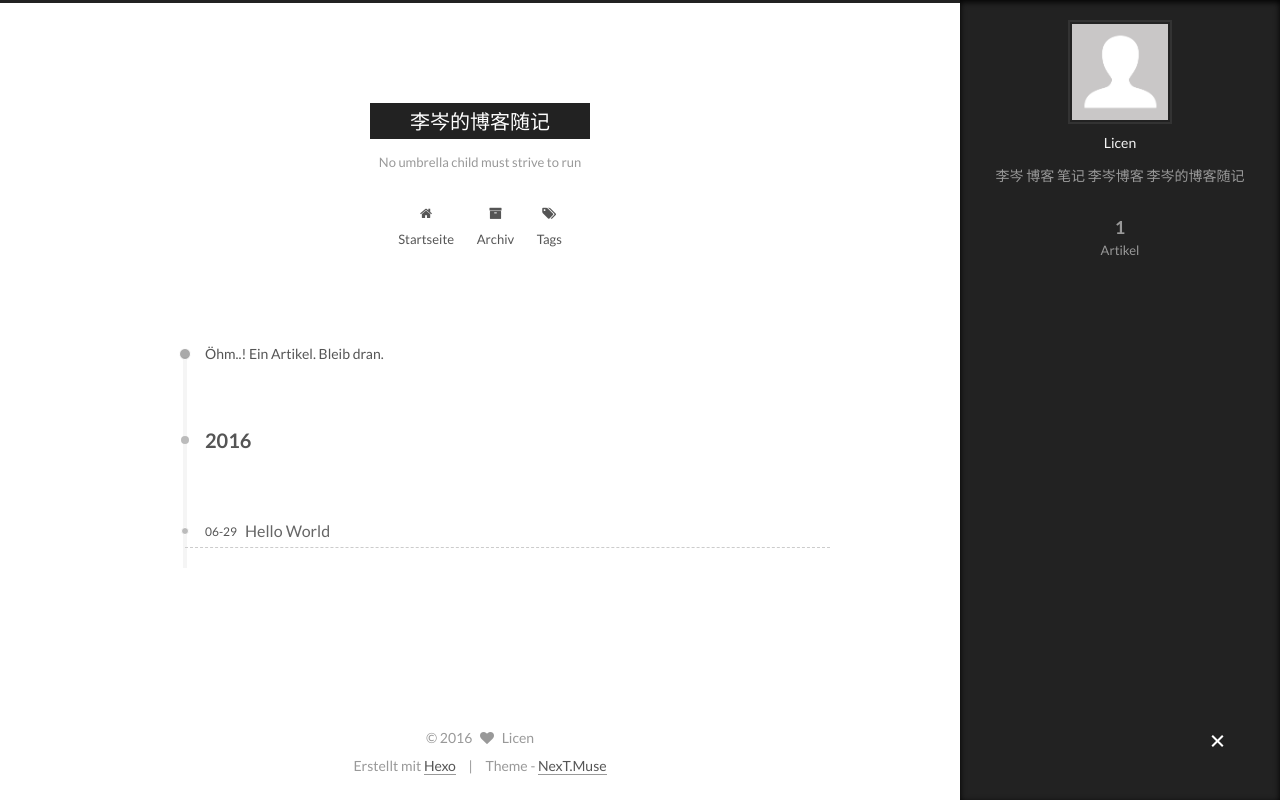
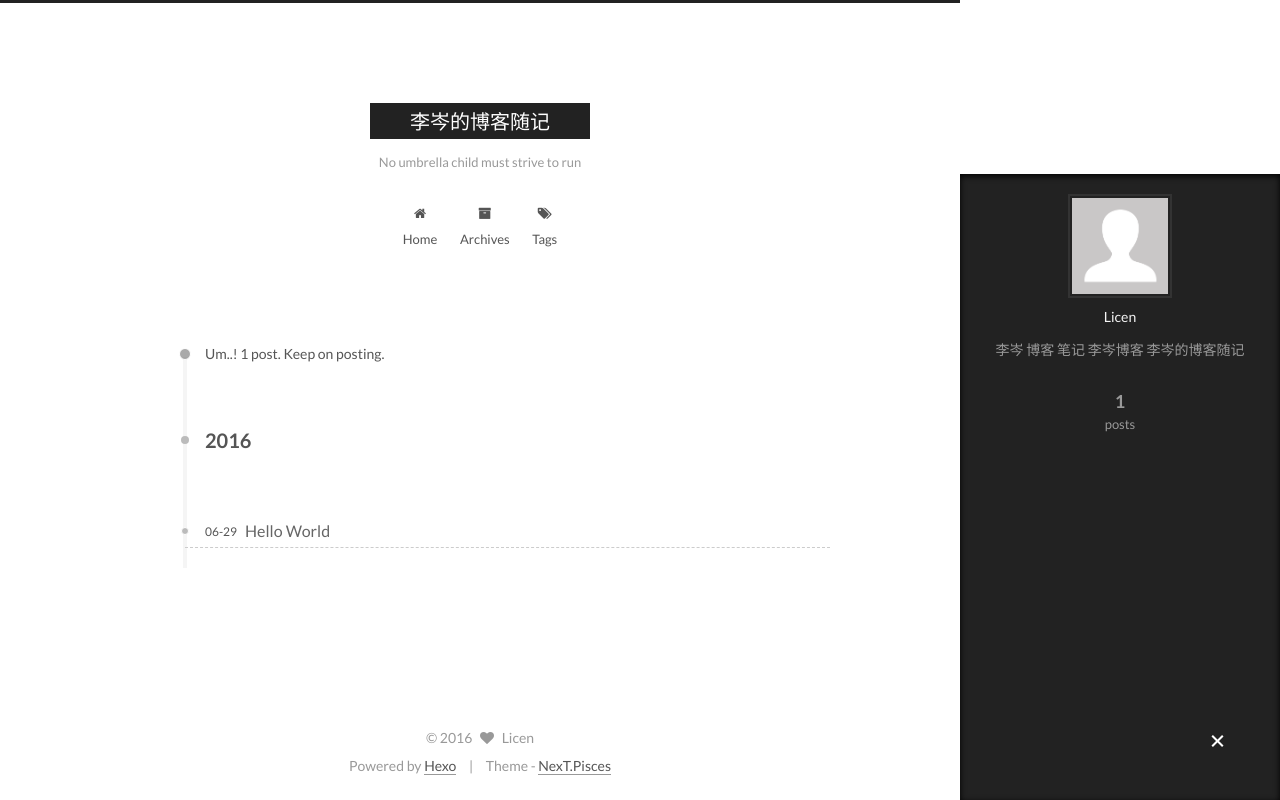
Before and after one commit to dacenzi/dacenzi.github.io, a plain HTML site: page archives/2016/06/index.html in a window 1280 px wide. Both pictures are taken after a click on the element 1217 px from the left and 742 px from the top of the page. Drawn offline with Linux system fonts and the light colour scheme.

Commit message:
Site updated: 2016-06-30 12:35:42

```diff
--- a/2016/06/29/hello-world/index.html
+++ b/2016/06/29/hello-world/index.html
@@ -5,7 +5,7 @@
 
 
 
-<html class="theme-next muse use-motion">
+<html class="theme-next pisces use-motion">
 <head>
   <meta charset="UTF-8"/>
 <meta http-equiv="X-UA-Compatible" content="IE=edge,chrome=1" />
@@ -103,7 +103,7 @@ Quick">
 <script type="text/javascript" id="hexo.configuration">
   var NexT = window.NexT || {};
   var CONFIG = {
-    scheme: 'Muse',
+    scheme: 'Pisces',
     sidebar: {"position":"left","display":"post"},
     fancybox: true,
     motion: true,
@@ -177,7 +177,7 @@ Quick">
 
               <i class="menu-item-icon fa fa-fw fa-home"></i> <br />
 
-            Startseite
+            Home
           </a>
         </li>
 
@@ -187,7 +187,7 @@ Quick">
 
               <i class="menu-item-icon fa fa-fw fa-archive"></i> <br />
 
-            Archiv
+            Archives
           </a>
         </li>
 
@@ -250,7 +250,7 @@ Quick">
             <span class="post-meta-item-icon">
               <i class="fa fa-calendar-o"></i>
             </span>
-            <span class="post-meta-item-text">Veröffentlicht am</span>
+            <span class="post-meta-item-text">Posted on</span>
             <time itemprop="dateCreated" datetime="2016-06-29T21:34:05+08:00" content="2016-06-29">
               2016-06-29
             </time>
@@ -353,10 +353,10 @@ Quick">
 
         <ul class="sidebar-nav motion-element">
           <li class="sidebar-nav-toc sidebar-nav-active" data-target="post-toc-wrap" >
-            Inhaltsverzeichnis
+            Table of Contents
           </li>
           <li class="sidebar-nav-overview" data-target="site-overview">
-            Übersicht
+            Overview
           </li>
         </ul>
 
@@ -373,7 +373,7 @@ Quick">
           <div class="site-state-item site-state-posts">
             <a href="/archives">
               <span class="site-state-item-count">1</span>
-              <span class="site-state-item-name">Artikel</span>
+              <span class="site-state-item-name">posts</span>
             </a>
           </div>
 
@@ -431,13 +431,13 @@ Quick">
 </div>
 
 <div class="powered-by">
-  Erstellt mit  <a class="theme-link" href="http://hexo.io">Hexo</a>
+  Powered by <a class="theme-link" href="http://hexo.io">Hexo</a>
 </div>
 
 <div class="theme-info">
   Theme -
   <a class="theme-link" href="https://github.com/iissnan/hexo-theme-next">
-    NexT.Muse
+    NexT.Pisces
   </a>
 </div>
 
@@ -504,6 +504,13 @@ Quick">
 
 
 
+  <script type="text/javascript" src="/js/src/affix.js?v=5.0.1"></script>
+
+  <script type="text/javascript" src="/js/src/schemes/pisces.js?v=5.0.1"></script>
+
+
+
+
   <script type="text/javascript" src="/js/src/scrollspy.js?v=5.0.1"></script>
 <script type="text/javascript" src="/js/src/post-details.js?v=5.0.1"></script>
 
--- a/archives/2016/06/index.html
+++ b/archives/2016/06/index.html
@@ -5,7 +5,7 @@
 
 
 
-<html class="theme-next muse use-motion">
+<html class="theme-next pisces use-motion">
 <head>
   <meta charset="UTF-8"/>
 <meta http-equiv="X-UA-Compatible" content="IE=edge,chrome=1" />
@@ -99,7 +99,7 @@
 <script type="text/javascript" id="hexo.configuration">
   var NexT = window.NexT || {};
   var CONFIG = {
-    scheme: 'Muse',
+    scheme: 'Pisces',
     sidebar: {"position":"left","display":"post"},
     fancybox: true,
     motion: true,
@@ -115,7 +115,7 @@
 
   <link rel="canonical" href="http://www.dacenzi.com/archives/2016/06/"/>
 
-  <title> Archiv | 李岑的博客随记 </title>
+  <title> Archive | 李岑的博客随记 </title>
 </head>
 
 <body itemscope itemtype="http://schema.org/WebPage" lang="zh-CN">
@@ -173,7 +173,7 @@
 
               <i class="menu-item-icon fa fa-fw fa-home"></i> <br />
 
-            Startseite
+            Home
           </a>
         </li>
 
@@ -183,7 +183,7 @@
 
               <i class="menu-item-icon fa fa-fw fa-archive"></i> <br />
 
-            Archiv
+            Archives
           </a>
         </li>
 
@@ -223,7 +223,7 @@
 
 
 
-      Öhm..! Ein Artikel. Bleib dran.
+      Um..! 1 post. Keep on posting.
     </span>
 
 
@@ -313,7 +313,7 @@
           <div class="site-state-item site-state-posts">
             <a href="/archives">
               <span class="site-state-item-count">1</span>
-              <span class="site-state-item-name">Artikel</span>
+              <span class="site-state-item-name">posts</span>
             </a>
           </div>
 
@@ -360,13 +360,13 @@
 </div>
 
 <div class="powered-by">
-  Erstellt mit  <a class="theme-link" href="http://hexo.io">Hexo</a>
+  Powered by <a class="theme-link" href="http://hexo.io">Hexo</a>
 </div>
 
 <div class="theme-info">
   Theme -
   <a class="theme-link" href="https://github.com/iissnan/hexo-theme-next">
-    NexT.Muse
+    NexT.Pisces
   </a>
 </div>
 
@@ -433,6 +433,13 @@
 
 
 
+  <script type="text/javascript" src="/js/src/affix.js?v=5.0.1"></script>
+
+  <script type="text/javascript" src="/js/src/schemes/pisces.js?v=5.0.1"></script>
+
+
+
+
 
     <script type="text/javascript" id="motion.page.archive">
       $('.archive-year').velocity('transition.slideLeftIn');
```
Also changed, not shown: archives/2016/index.html (+16 -9 lines), archives/index.html (+16 -9 lines), index.html (+15 -8 lines).
